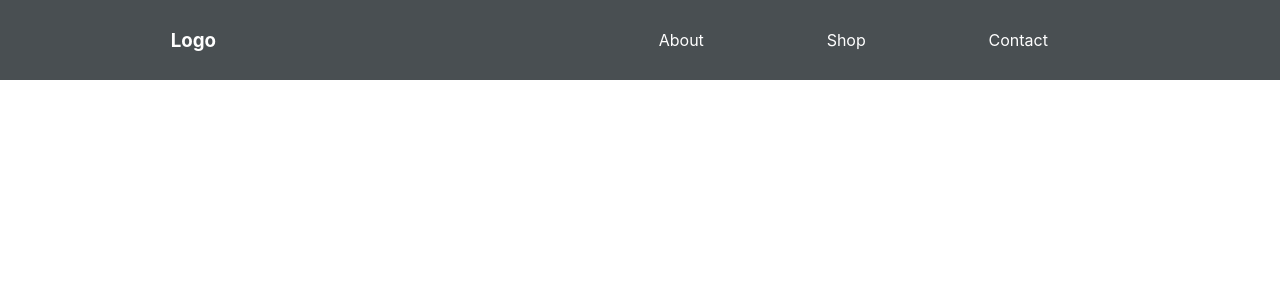
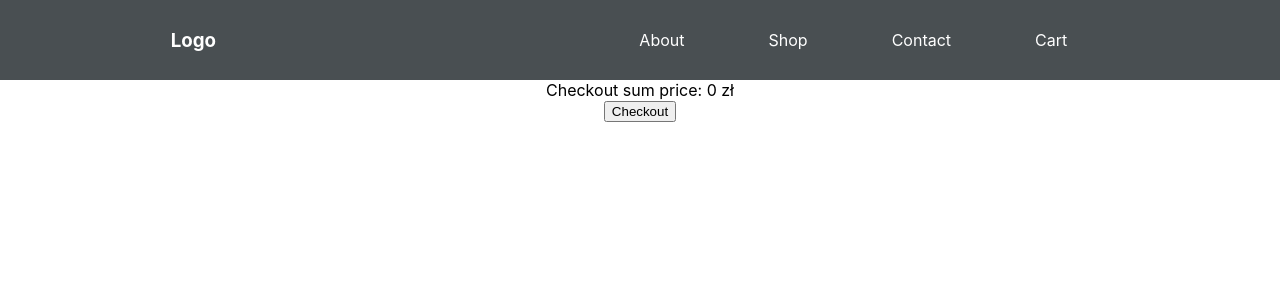
Before and after one commit to pawelkuk/luba, a React (Create React App) app in the folder app/: page /cart in a window 1280 px wide. Shown: the top 300 px of the page. Built offline with nearby package versions, Linux system fonts and the light colour scheme.

Commit message:
Add cart site with final price calc

```diff
--- a/app/src/App.js
+++ b/app/src/App.js
@@ -5,6 +5,7 @@ import About from "./About";
 import Shop from "./Shop";
 import ArtworkDetail from "./ArtworkDetail";
 import Contact from "./Contact";
+import Cart from "./Cart";
 
 import { BrowserRouter as Router, Switch, Route } from "react-router-dom";
 import "./App.css";
@@ -37,6 +38,7 @@ function App() {
           <Route path="/" exact component={Home} />
           <Route path="/about" component={About} />
           <Route path="/shop" exact component={Shop} />
+
           <Route
             path="/shop/:id"
             render={(props) => (
@@ -45,6 +47,12 @@ function App() {
                 cart={cart}
                 onCartChange={handleCartChange}
               />
+            )}
+          />
+          <Route
+            path="/cart"
+            render={(props) => (
+              <Cart {...props} cart={cart} onCartChange={handleCartChange} />
             )}
           />
           <Route path="/contact" component={Contact} />
--- a/app/src/ArtworkThumbnail.js
+++ b/app/src/ArtworkThumbnail.js
@@ -4,7 +4,7 @@ import { Link } from "react-router-dom";
 function ArtworkThumbnail({ artwork }) {
   return (
     <Link to={`/shop/${artwork.id}`}>
-      <img key={artwork.id} src={artwork.images[0].image} />
+      <img alt="" key={artwork.id} src={artwork.images[0].image} />
     </Link>
   );
 }
--- /dev/null
+++ b/app/src/Cart.js
@@ -0,0 +1,38 @@
+import React, { useState, useEffect } from "react";
+import Checkout from "./Checkout";
+import axios from "axios";
+
+import CartItem from "./CartItem";
+function Cart({ cart }) {
+  const [cartItems, setCartItems] = useState([]);
+  const [checkoutSum, setCheckoutSum] = useState(0);
+  useEffect(() => {
+    for (const [uuid, quantity] of cart) {
+      const API_ENDPOINT = `http://0.0.0.0:8000/concrete-artwork/${uuid}/`;
+      axios
+        .get(API_ENDPOINT)
+        .then((res) => res.data)
+        .then((artwork) =>
+          setCartItems((old) => {
+            setCheckoutSum((oldPrice) => oldPrice + Number(artwork.price));
+            return [
+              ...old,
+              <CartItem
+                key={artwork.id}
+                quantity={quantity}
+                artwork={artwork}
+              />,
+            ];
+          })
+        );
+    }
+  }, [cart]);
+  return (
+    <>
+      {cartItems}
+      <div>Checkout sum price: {checkoutSum} zł</div>
+      <Checkout />
+    </>
+  );
+}
+export default Cart;
--- /dev/null
+++ b/app/src/CartItem.js
@@ -0,0 +1,12 @@
+import React from "react";
+function CartItem({ quantity, artwork }) {
+  return (
+    <div>
+      <img src={artwork.images[0].image} alt="" />
+      <div>Price: {artwork.price} zł</div>
+      <div>quantity: {quantity}</div>
+    </div>
+  );
+}
+
+export default CartItem;
--- /dev/null
+++ b/app/src/Checkout.js
@@ -0,0 +1,5 @@
+import React from "react";
+function Checkout(props) {
+  return <button>Checkout</button>;
+}
+export default Checkout;
--- a/app/src/Nav.js
+++ b/app/src/Nav.js
@@ -17,6 +17,9 @@ function Nav() {
         <Link to="/contact">
           <li className="link">Contact</li>
         </Link>
+        <Link to="/cart">
+          <li className="link">Cart</li>
+        </Link>
       </ul>
     </nav>
   );
```
